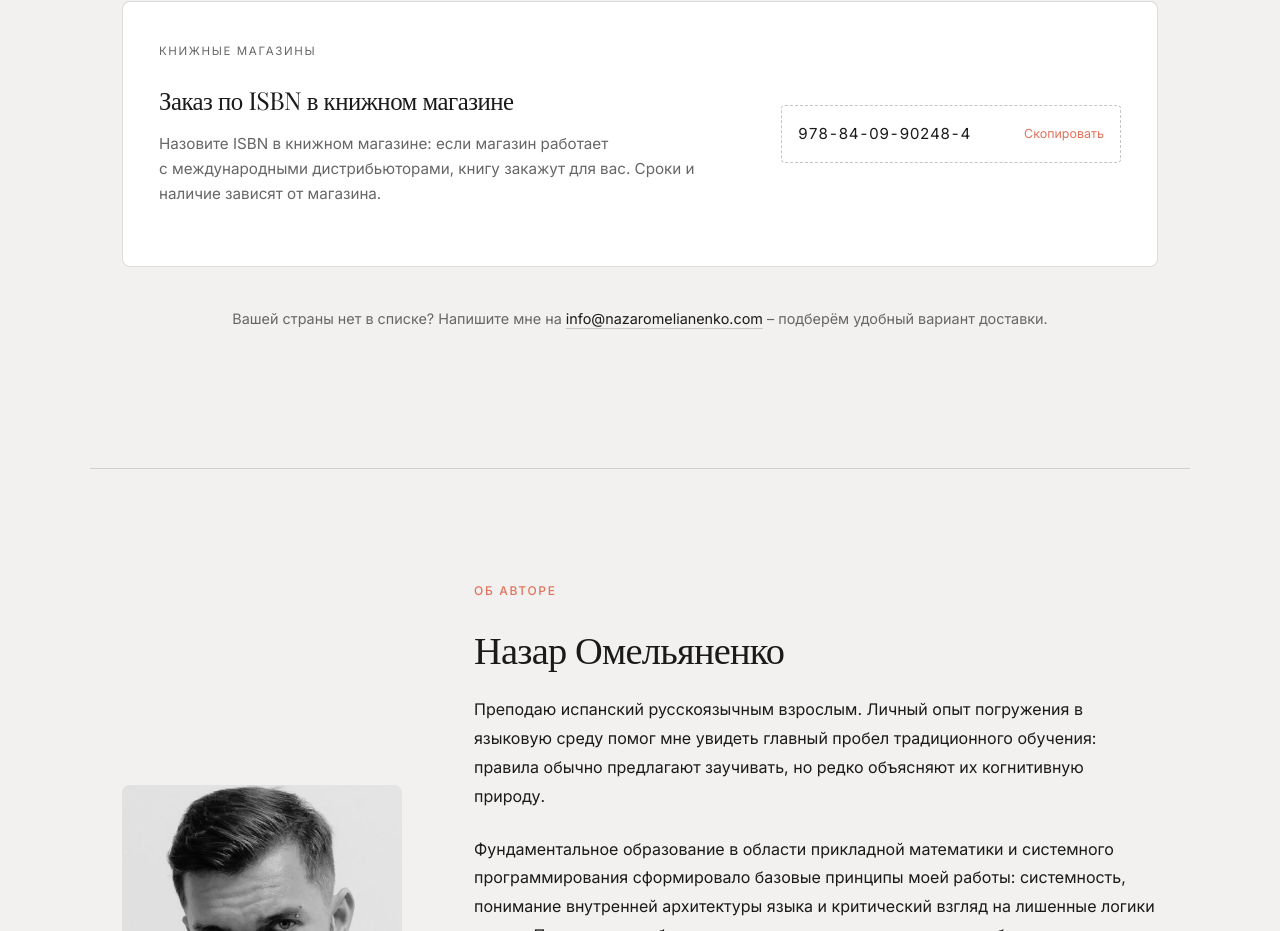
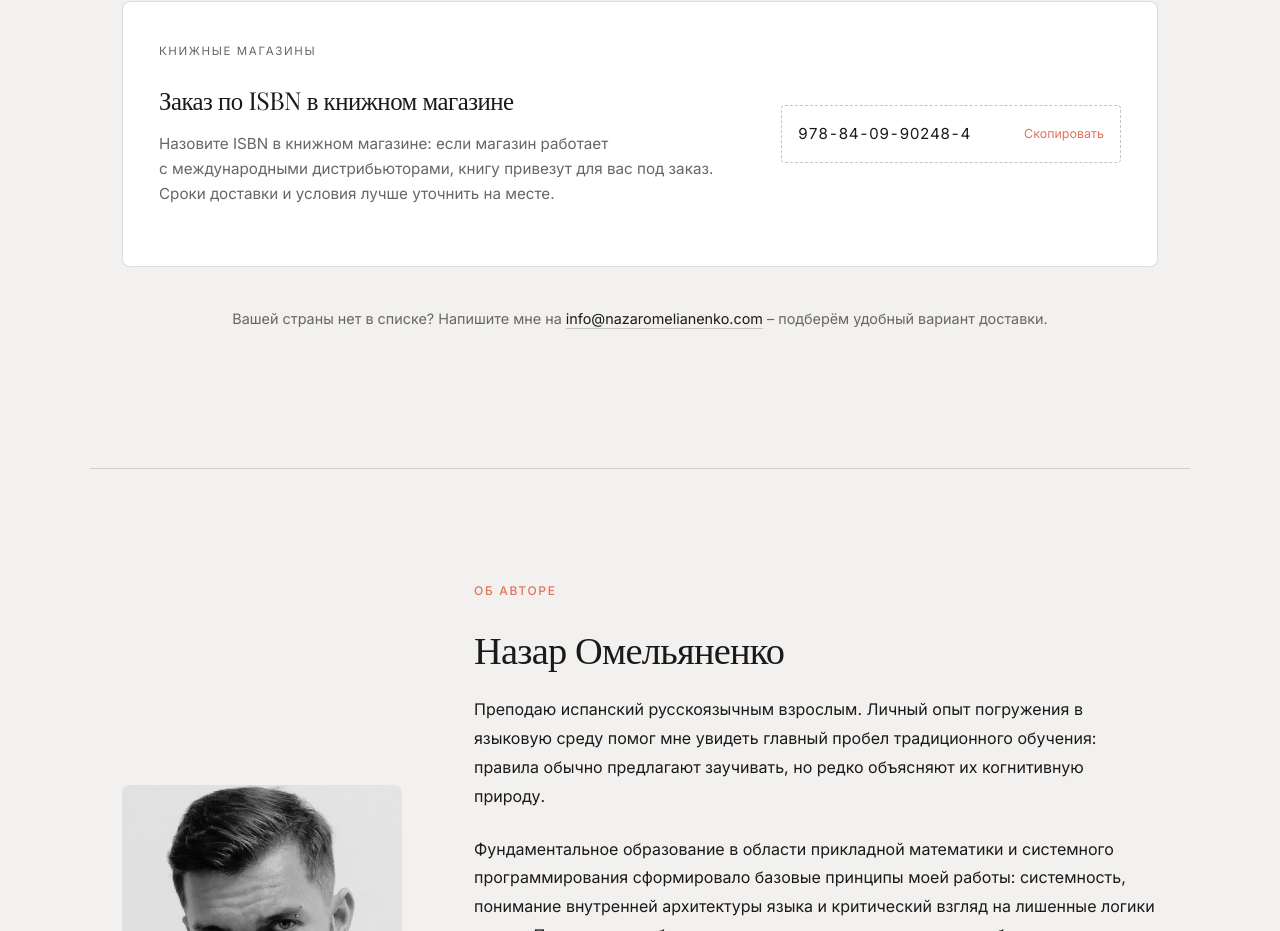
Before and after one commit to soynazar/nazaromelianenko-web, a plain HTML site: page book.html in a window 1280 px wide. Shown: the part 6799-7730 px from the top of the page. Drawn offline with nearby package versions, Linux system fonts and the light colour scheme; a web font is replaced by a local one.

Commit message:
Libro: texto final de la tarjeta de pedido por ISBN
Co-Authored-By: Claude Opus 5.5 <noreply@anthropic.com>
Claude-Session: https://claude.ai/code/session_01BBnLbarxGg9u2RPc8WGxXY

```diff
--- a/book.html
+++ b/book.html
@@ -384,7 +384,7 @@
         <article class="bk-offer is-wide" id="knizhnye">
           <div class="bk-offer-region">Книжные магазины</div>
           <h3>Заказ по ISBN в книжном магазине</h3>
-          <p>Назовите ISBN в книжном магазине: если магазин работает с&nbsp;международными дистрибьюторами, книгу закажут для вас. Сроки и наличие зависят от магазина.</p>
+          <p>Назовите ISBN в книжном магазине: если магазин работает с&nbsp;международными дистрибьюторами, книгу привезут для вас под заказ. Сроки доставки и условия лучше уточнить на месте.</p>
           <div class="bk-isbn">
             <code>978-84-09-90248-4</code>
             <button type="button" class="bk-copy" data-bk-copy="978-84-09-90248-4">Скопировать</button>
```
